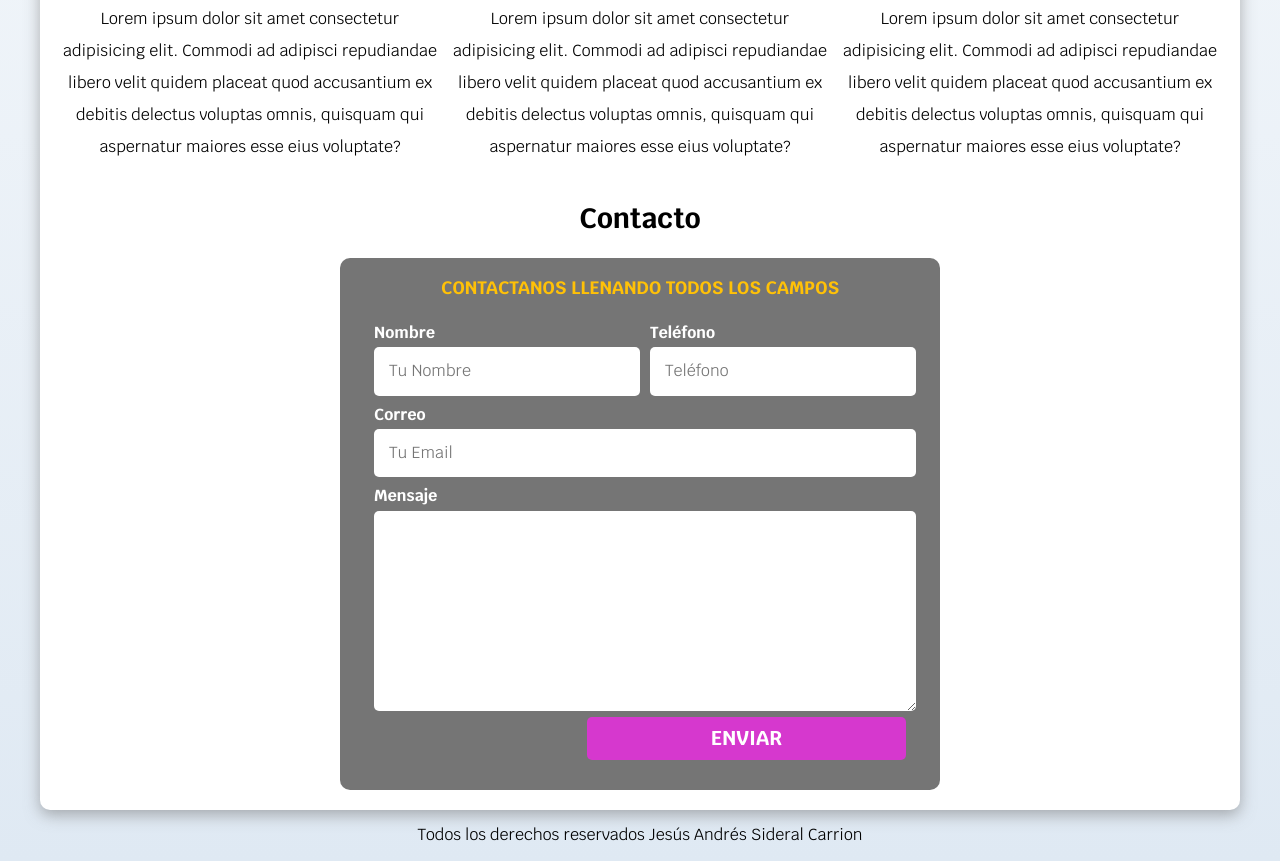
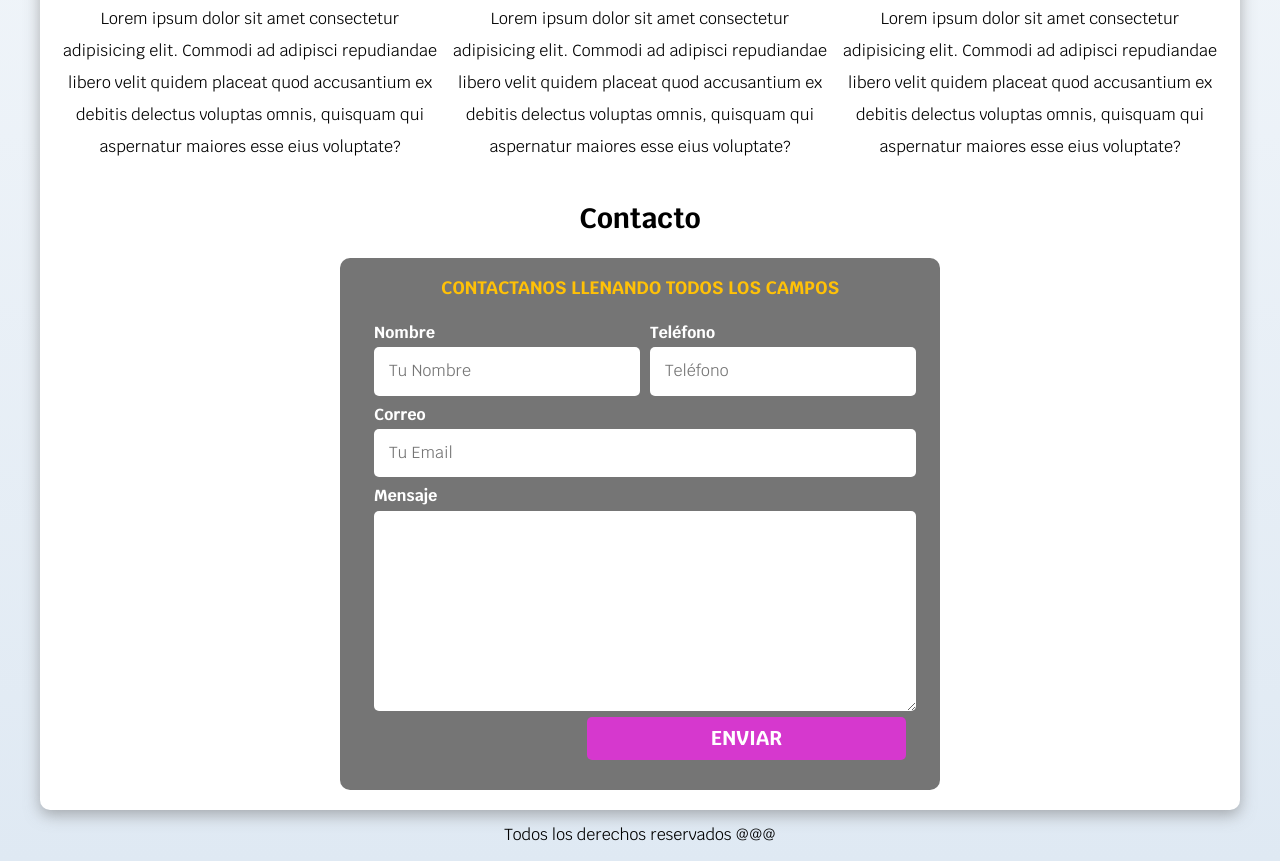
Before and after one commit to y4zper/pagina_web_responsive, a plain HTML site: page index.html in a window 1280 px wide. Shown: the part 926-1787 px from the top of the page. Drawn offline with Linux system fonts and the light colour scheme.

Commit message:
Update index.html

```diff
--- a/index.html
+++ b/index.html
@@ -153,7 +153,7 @@
 </main>
 
     <footer class="footer">
-    <p>Todos los derechos reservados Jesús Andrés Sideral Carrion</p>
+    <p>Todos los derechos reservados @@@</p>
     </footer>
 
 
```
